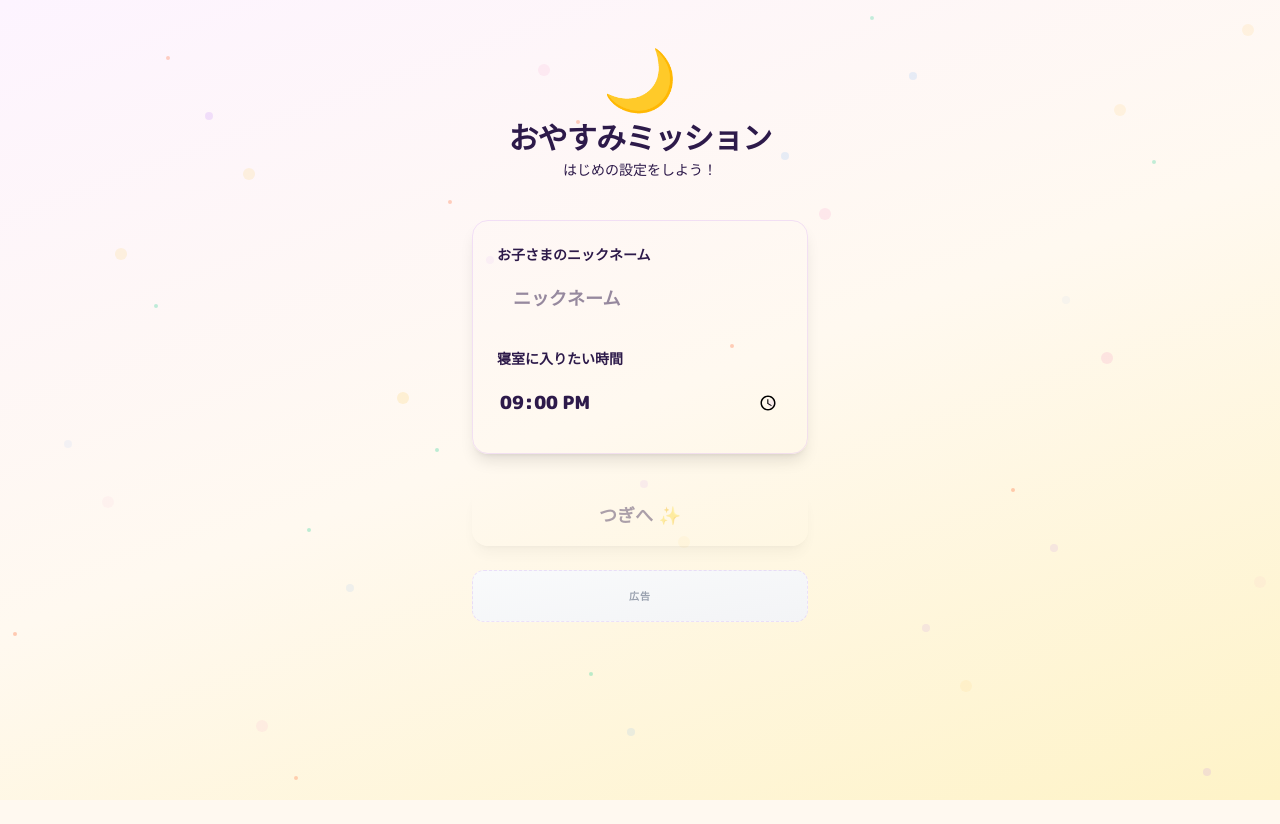
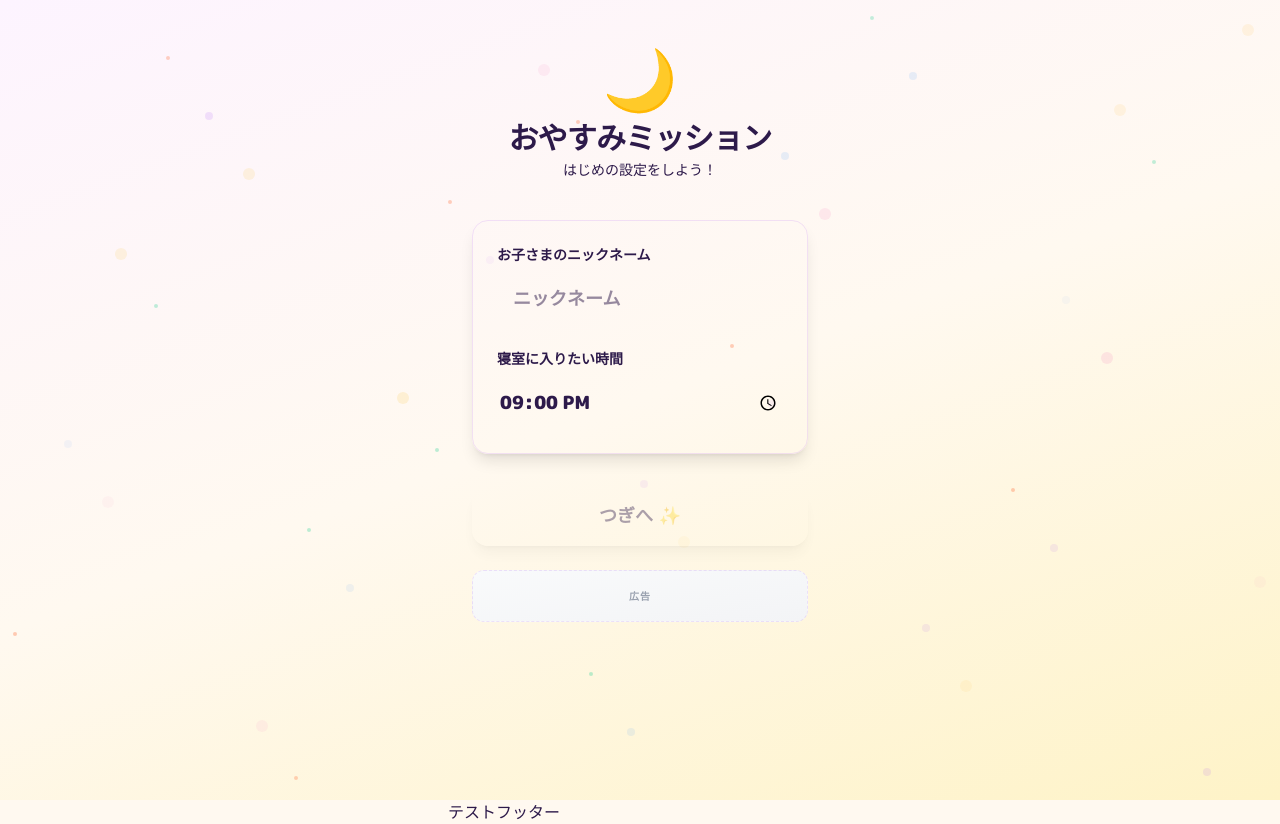
Before and after one commit to gua938646-source/gua938646-source-one_ope_shireito_0001, a React (Vite) app: page / in a window 1280 px wide. Before the commit the page ends 800 px from the top, so only its background shows below. Built offline with nearby package versions, Linux system fonts and the light colour scheme.

Commit message:
Update App.tsx

```diff
--- a/src/app/App.tsx
+++ b/src/app/App.tsx
@@ -721,6 +721,11 @@ export default function App() {
             finishedAt={finishedAt}
           />
         )}
+
+<footer>
+  テストフッター
+</footer>
+
       </div>
     </div>
   );
```
